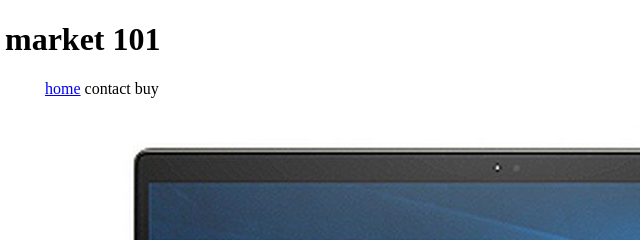
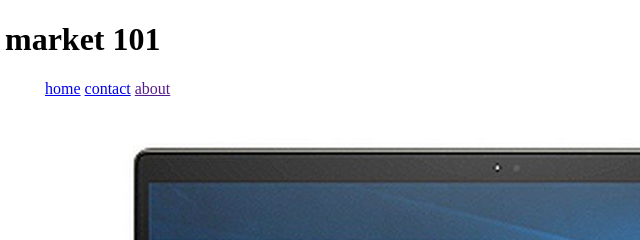
Before and after one commit to ahmadkmal/lap3, a plain HTML site: page index.htm in a window 1280 px wide. Shown: the top 240 px of the page, 3-643 px from the left. Drawn offline with Linux system fonts and the light colour scheme.

Commit message:
add index and contact

```diff
--- a/index.htm
+++ b/index.htm
@@ -13,8 +13,8 @@
         <nav>
             <ul>
                 <ls><a href="index.htm">home</a></ls>
-                <ls><a href="contact.htm"></a>contact</ls>
-                <ls><a href=""></a>buy</ls>
+                <ls><a href="contact.htm">contact</a></ls>
+                <ls><a href="">about</a></ls>
             </ul>
         </nav>
     </header>
```
